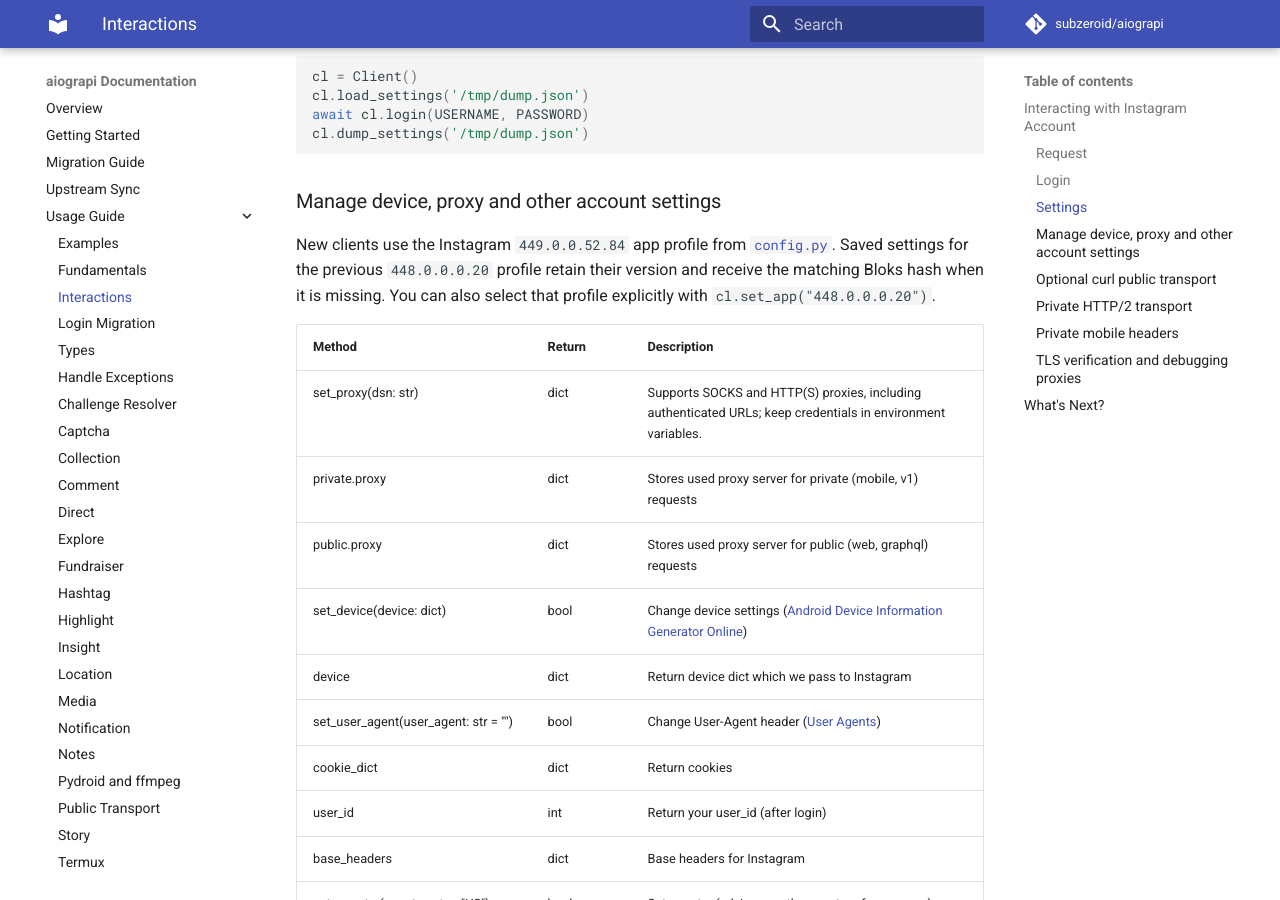
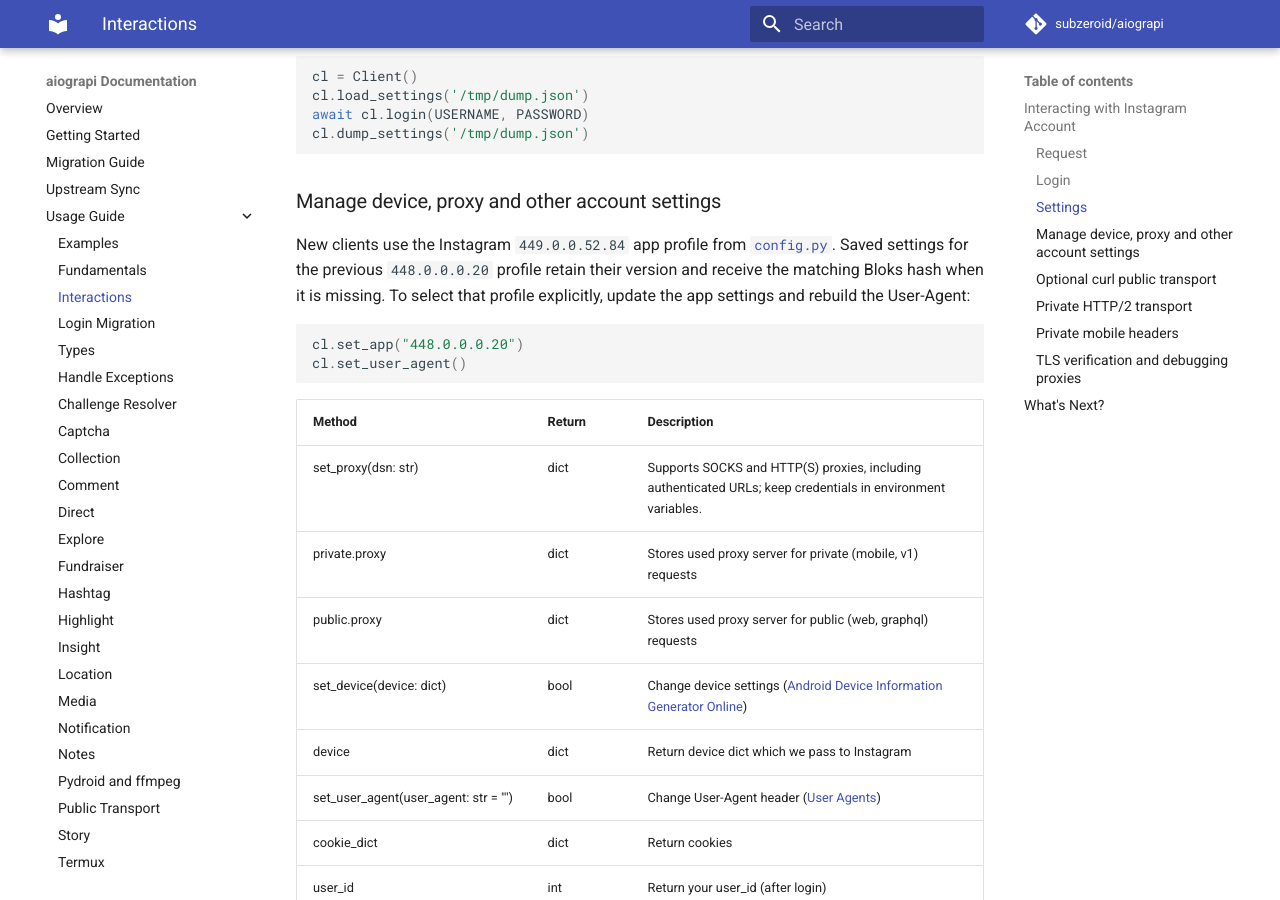
Before and after one commit to subzeroid/aiograpi, an MkDocs documentation site: the page built from docs/usage-guide/interactions.md, in a window 1280 px wide and 900 px high, scrolled down 4550 px. Built offline with MkDocs 1.6.1 and Material for MkDocs 9.7.7, drawn with Linux system fonts in a browser that asks for light colours; comment, search, counter and statistics services are not loaded; the version menu is left out.

Commit message:
docs: rebuild the user agent when selecting app 448

````diff
--- a/docs/usage-guide/interactions.md
+++ b/docs/usage-guide/interactions.md
@@ -155,7 +155,12 @@ cl.dump_settings('/tmp/dump.json')
 
 ### Manage device, proxy and other account settings
 
-New clients use the Instagram `449.0.0.52.84` app profile from [`config.py`](https://github.com/subzeroid/aiograpi/blob/main/aiograpi/config.py). Saved settings for the previous `448.0.0.0.20` profile retain their version and receive the matching Bloks hash when it is missing. You can also select that profile explicitly with `cl.set_app("448.0.0.0.20")`.
+New clients use the Instagram `449.0.0.52.84` app profile from [`config.py`](https://github.com/subzeroid/aiograpi/blob/main/aiograpi/config.py). Saved settings for the previous `448.0.0.0.20` profile retain their version and receive the matching Bloks hash when it is missing. To select that profile explicitly, update the app settings and rebuild the User-Agent:
+
+```python
+cl.set_app("448.0.0.0.20")
+cl.set_user_agent()
+```
 
 | Method                                   | Return | Description
 |------------------------------------------|------|----------------------------------------------------------------------------
````
